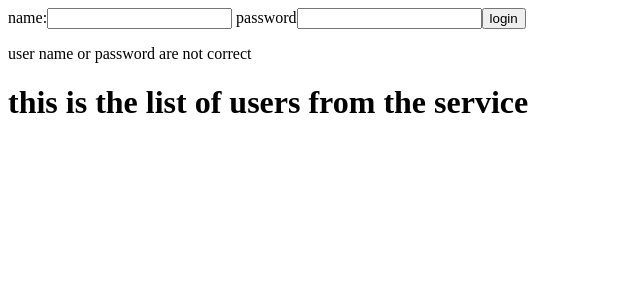
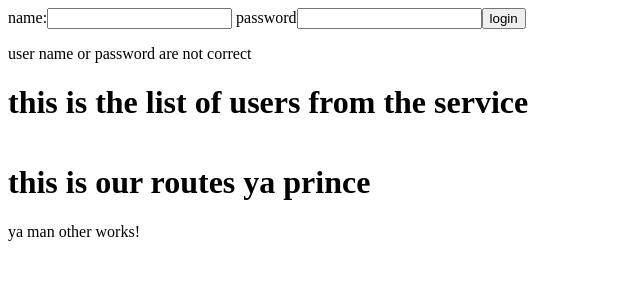
Before and after one commit to RamyHakam/Angular4-Course, an Angular app: page /other in a window 1280 px wide. Shown: the top 300 px of the page, without its empty margins (0-640 px from the left). Built offline with nearby package versions, Linux system fonts and the light colour scheme.

Commit message:
Angular routes 1

```diff
--- a/src/app/app.component.html
+++ b/src/app/app.component.html
@@ -22,3 +22,9 @@
         </tr>
     </table>
 </div>
+
+
+<div>
+    <h1> this is our routes ya prince</h1>
+    <router-outlet></router-outlet>
+</div>
--- a/src/app/app.module.ts
+++ b/src/app/app.module.ts
@@ -1,3 +1,4 @@
+import { routes } from './app.routes';
 import { FirstComponent } from './first/first.component';
 import { BrowserModule } from '@angular/platform-browser';
 import { NgModule } from '@angular/core';
@@ -6,15 +7,18 @@ import { HttpModule } from '@angular/http';
 
 import { AppComponent } from './app.component';
 import { LoginService } from 'app/Services/login.service';
+import { OtherComponent } from './other/other.component';
+import { RouterModule } from '@angular/router';
 
 @NgModule({
   declarations: [
-    AppComponent,FirstComponent
+    AppComponent,FirstComponent, OtherComponent
   ],
   imports: [
     BrowserModule,
     FormsModule,
-    HttpModule
+    HttpModule,
+    RouterModule.forRoot(routes)
   ],
   providers: [ LoginService],
   bootstrap: [AppComponent]
--- /dev/null
+++ b/src/app/other/other.component.html
@@ -0,0 +1,3 @@
+<p>
+   ya man other works!
+</p>
--- /dev/null
+++ b/src/app/other/other.component.ts
@@ -0,0 +1,15 @@
+import { Component, OnInit } from '@angular/core';
+
+@Component({
+  selector: 'app-other',
+  templateUrl: './other.component.html',
+  styleUrls: ['./other.component.css']
+})
+export class OtherComponent implements OnInit {
+
+  constructor() { }
+
+  ngOnInit() {
+  }
+
+}
```
Also changed, not shown: src/app/app.routes.ts (added, +10 -0 lines), src/app/other/other.component.css (added).
